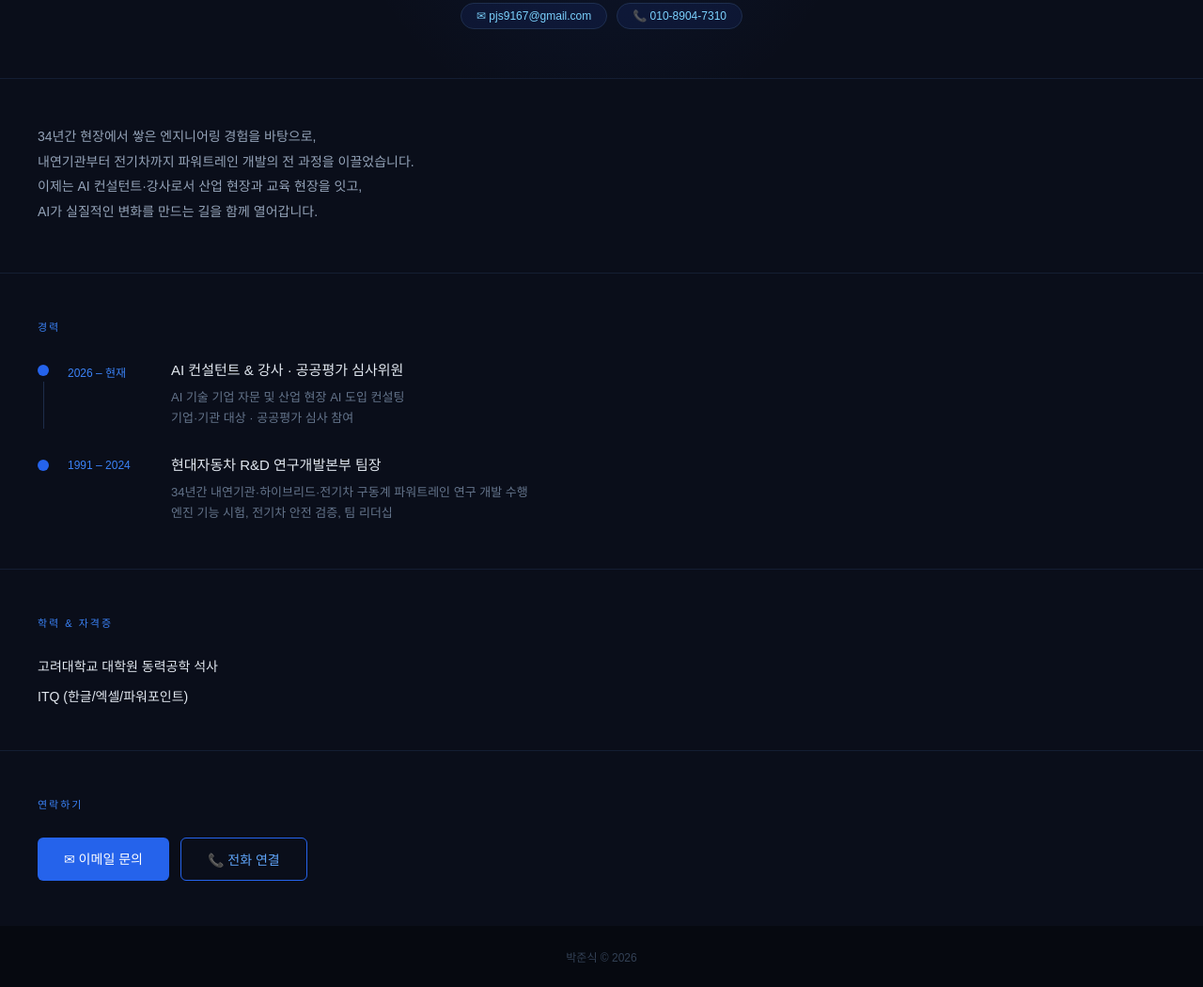
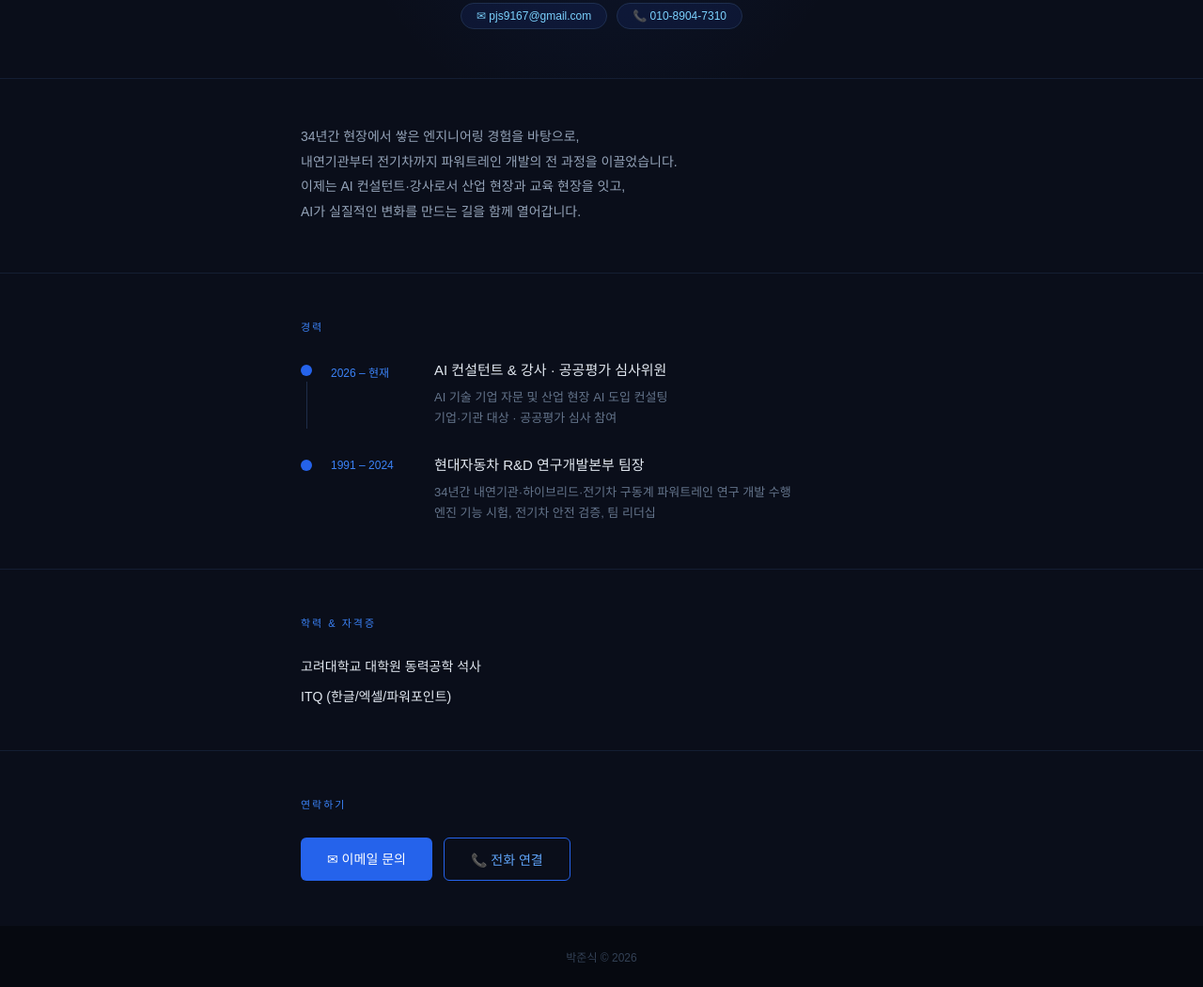
Before and after one commit to pjs9167/test3, a plain HTML site: page index.html in a window 1280 px wide. Shown: the part 340-1390 px from the top of the page at 94% size. Drawn offline with Linux system fonts and the light colour scheme.

Commit message:
Update index.html

```diff
--- a/index.html
+++ b/index.html
@@ -76,6 +76,7 @@
 
     /* 섹션 */
     .section { padding: 48px 40px; border-bottom: 1px solid #141e33; }
+  .inner { max-width: 640px; margin: 0 auto; }
     .section-label { font-size: 11px; letter-spacing: 2px; color: #3b82f6; text-transform: uppercase; margin-bottom: 28px; }
 
     /* 타임라인 */
@@ -140,6 +141,7 @@
 
   <!-- 소개 -->
   <div class="section">
+    <div class="inner">
       <div class="tagline">
         34년간 현장에서 쌓은 엔지니어링 경험을 바탕으로,<br>
         내연기관부터 전기차까지 파워트레인 개발의 전 과정을 이끌었습니다.<br>
@@ -147,9 +149,11 @@
         AI가 실질적인 변화를 만드는 길을 함께 열어갑니다.
       </div>
     </div>
+  </div>
 
   <!-- 경력 -->
   <div class="section">
+    <div class="inner">
       <div class="section-label">경력</div>
       <div class="tl-item">
         <div class="tl-left"><div class="tl-dot"></div><div class="tl-line"></div></div>
@@ -168,22 +172,27 @@
         </div>
       </div>
     </div>
+  </div>
 
   <!-- 학력 & 자격증 -->
   <div class="section">
+    <div class="inner">
       <div class="section-label">학력 &amp; 자격증</div>
       <div style="display:flex; flex-direction:column; gap:12px;">
         <div style="font-size:14px; color:#e2e8f0;">고려대학교 대학원 동력공학 석사</div>
         <div style="font-size:14px; color:#e2e8f0;">ITQ (한글/엑셀/파워포인트)</div>
       </div>
     </div>
+  </div>
 
   <!-- 연락하기 -->
   <div class="section" style="border-bottom: none;">
+    <div class="inner">
       <div class="section-label">연락하기</div>
       <div style="display:flex; gap:12px; flex-wrap:wrap;">
         <a href="mailto:pjs9167@gmail.com" class="contact-btn">✉ 이메일 문의</a>
         <a href="tel:01089047310" class="contact-btn contact-btn-outline">📞 전화 연결</a>
+      </div>
     </div>
   </div>
 
```
Lines whose indentation alone changed are shown as unchanged.
